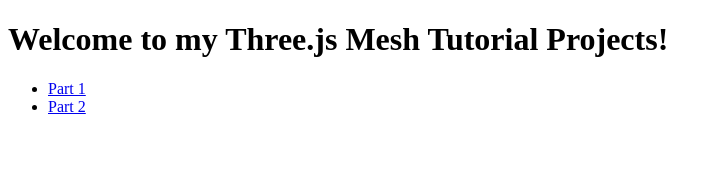
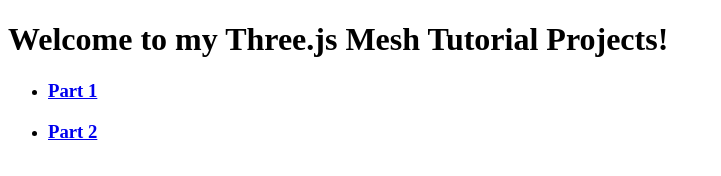
Before and after one commit to wiadarola/threejs-mesh-tutorial, a plain HTML site: page index.html in a window 1280 px wide. Shown: the whole page, without its empty margins (0-721 px from the left). Drawn offline with Linux system fonts and the light colour scheme.

Commit message:
Update index.html

```diff
--- a/index.html
+++ b/index.html
@@ -11,8 +11,8 @@
 <body>
     <h1>Welcome to my Three.js Mesh Tutorial Projects!</h1>
     <ul>
-        <li><a href="./clicking.html">Part 1</a></li>
-        <li><a href="./collision.html">Part 2</a></li>
+        <li><h3><a href="./clicking.html">Part 1</a></h3></li>
+        <li><h3><a href="./collision.html">Part 2</a></h3></li>
     </ul>
 </body>
 
```
